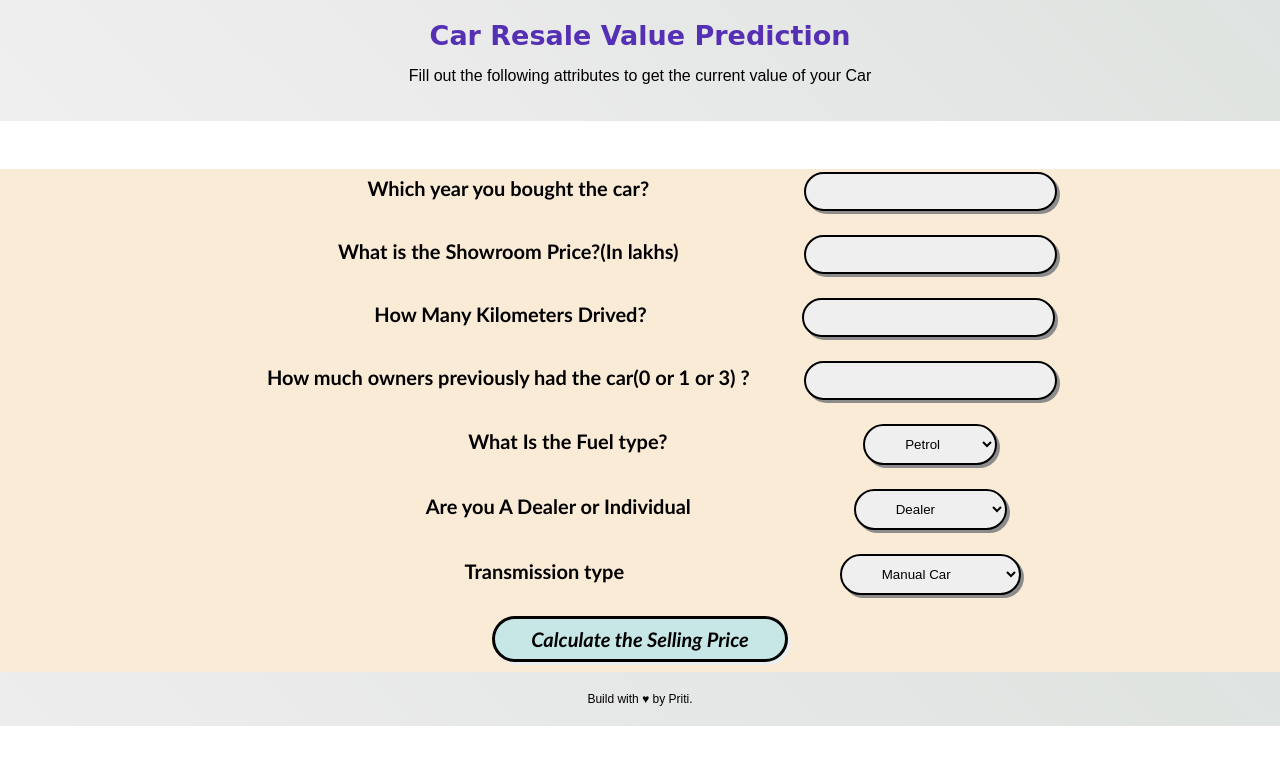
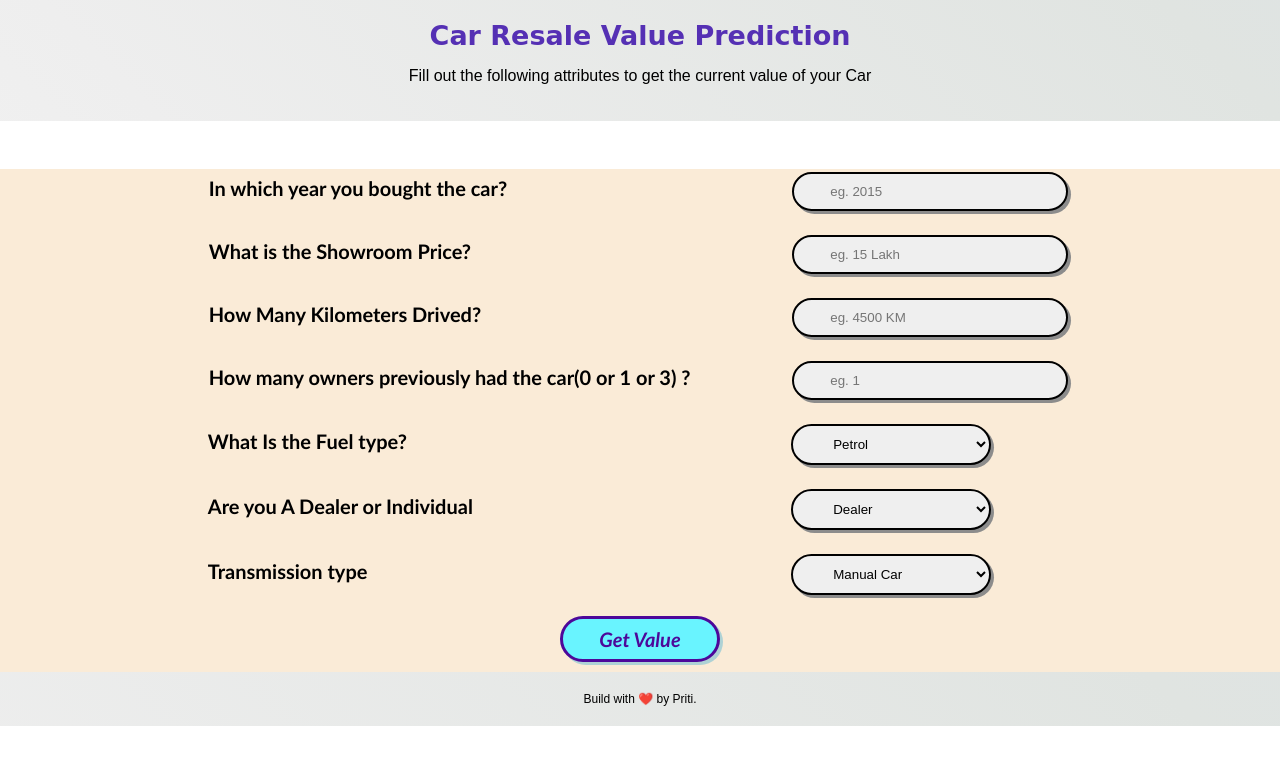
Before and after one commit to pritigupta204/car-value-prediction, a Flask app: page / in a window 1280 px wide. Shown: the top 765 px of the page. Run offline with Flask 2, Linux system fonts and the light colour scheme; parts of the project's set-up code (start-up, migrations or seed data) failed here and were passed over; some libraries are stand-ins or nearby versions; some web fonts are replaced.

Commit message:
HTML and CSS updated, validation added for inputs

```diff
--- a/static/style.css
+++ b/static/style.css
@@ -46,9 +46,9 @@ body{
 
 .label{
 	font: bold 20px/1 "Calibri", sans-serif;
-	display: inline-block;
-	width: 45%;
-	text-align: center;
+    display: inline-block;
+    width: 45%;
+    text-align: left;
 }
 
 .input{
@@ -59,16 +59,20 @@ body{
     padding: 10px 36px;
     color: #000000;
     margin: 3px;
+    width: 200px !important;
 }
 
+.select-label{
+	margin-left: -78px;
+}
 /* Predict Button */
 .my-cta-button{
-    background: #c6e7e5;
-    border: 3px solid #000000;
+    background: #69f4ff;
+    border: 3px solid #4d089a;
     border-radius: 1000px;
-    box-shadow: 3px 3px #eaefef;
+    box-shadow: 3px 3px #aed2d5;
     padding: 10px 36px;
-    color: #000000;
+    color: #4d089a;
     display: inline-block;
     font: italic bold 20px/1 "Calibri", sans-serif;
     text-align: center;
@@ -77,8 +81,17 @@ body{
 }
 
 .my-cta-button:hover{
-    color: #4d089a;
-    border: 2px solid #4d089a;
+    background: #4d089a;
+    border: 3px solid #69f4ff;
+    border-radius: 1000px;
+    box-shadow: 3px 3px #ae83de;
+    padding: 10px 36px;
+    color: #69f4ff;
+    display: inline-block;
+    font: italic bold 20px/1 "Calibri", sans-serif;
+    text-align: center;
+    margin-bottom: 10px;
+    cursor: pointer;
 }
 
 .my-cta-button:active{
--- a/templates/index.html
+++ b/templates/index.html
@@ -26,26 +26,29 @@
     		<form action="{{ url_for('predict')}}" method="post">
 
                 <div class='container-input'>
-                    <div class='label'>Which year you bought the car?</div>
-                    <input id="first" class="input" name="Year" type="number ">
+                    <div class='label'>In which year you bought the car?</div>
+                    <input id="first" class="input" name="Year" type="number" placeholder="eg. 2015"
+                    min="0" max="2022" oninput="validity.valid||(value='');" required="required">
                 </div>
                 <br>
                 <div>
-                    <div class='label'>What is the Showroom Price?(In lakhs)</div>
-                    <input id="second" class="input" name="Current_Price" required="required">
+                    <div class='label'>What is the Showroom Price?</div>
+                    <input id="second" class="input" name="Current_Price" required="required", placeholder="eg. 15 Lakh">
                 </div>
                 <br>
                 <div>
-                    <div class='label'>How Many Kilometers Drived?</div><input id="third" class="input" name="Dist_Driven" required="required">
+                    <div class='label'>How Many Kilometers Drived?</div>
+                    <input id="third" class="input" name="Dist_Driven" required="required" placeholder="eg. 4500 KM">
                 </div>
                 <br>
                 <div>
-                    <div class='label'>How much owners previously had the car(0 or 1 or 3) ?</div>
-                    <input id="fourth" class="input" name="Owner" required="required">
+                    <div class='label'>How many owners previously had the car(0 or 1 or 3) ?</div>
+                    <input id="fourth" class="input" name="Owner" required="required" type="number"
+                    placeholder="eg. 1" min="0" oninput="validity.valid||(value='');">
                 </div>
                 <br>
                 <div>
-                    <div class='label'>What Is the Fuel type?</div>
+                    <div class='label select-label'>What Is the Fuel type?</div>
                     <select name="Fuel_Type_Petrol" class="input" id="fuel" required="required">
                         <option value="Petrol">Petrol</option>
                         <option value="Diesel">Diesel</option>
@@ -54,7 +57,7 @@
                 </div>
                 <br>
                 <div>
-                    <div class='label'>Are you A Dealer or Individual</div>
+                    <div class='label select-label'>Are you A Dealer or Individual</div>
                     <select class="input" name="Seller_Type_Individual" id="resea" required="required">
                         <option value="Dealer">Dealer</option>
                         <option value="Individual">Individual</option>
@@ -62,19 +65,19 @@
                 </div>
                 <br>
                 <div>
-                    <div class='label'>Transmission type</div>
+                    <div class='label select-label'>Transmission type</div>
                     <select class="input" name="Transmission_Mannual" id="research" required="required">
                         <option value="Mannual">Manual Car</option>
                         <option value="Automatic">Automatic Car</option>
                     </select>
                 </div><br>
-                <button id="sub" type="submit" class="my-cta-button">Calculate the Selling Price</button>
+                <button id="sub" type="submit" class="my-cta-button">Get Value</button>
             </form>
 
     	</div>
         <!-- Footer -->
         <div class='footer'>
-            <p class='footer-description'>Build with ♥ by Priti.</p>
+            <p class='footer-description'>Build with ❤️ by Priti.</p>
         </div>
 
     </body>
```
